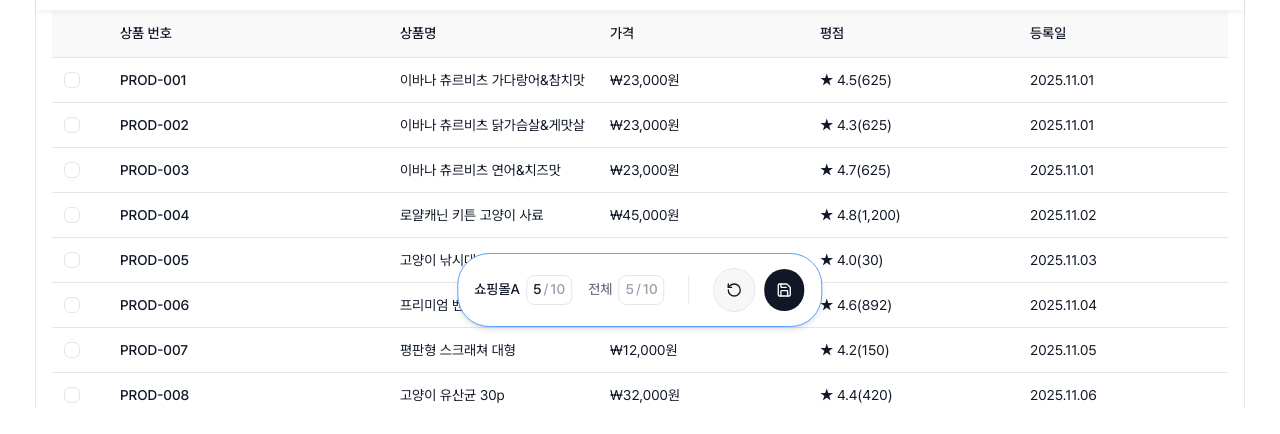
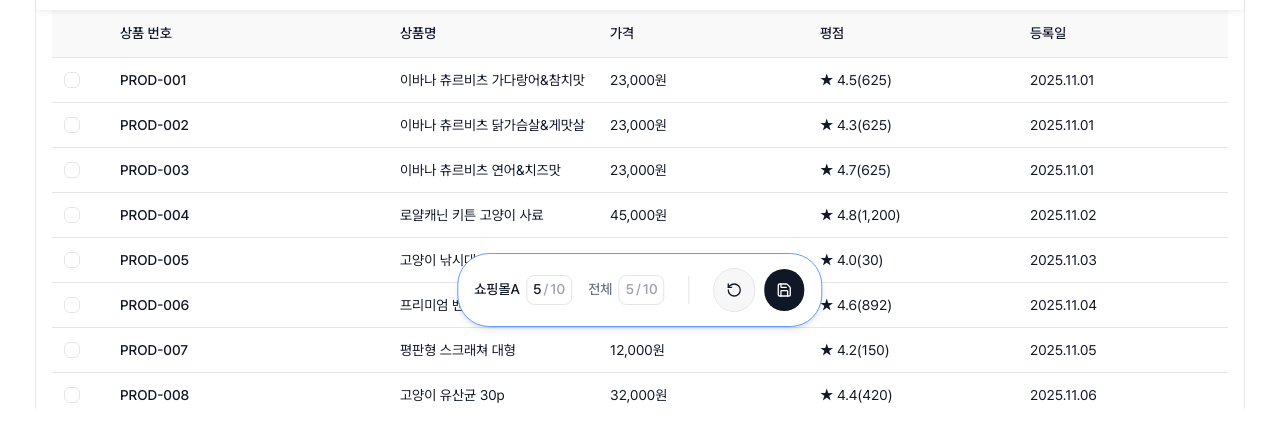
Before and after one commit to itso-wavy/replmate, a Next.js app: page /products in a window 1280 px wide. Shown: the part 363-797 px from the top of the page. Built offline with nearby package versions, Linux system fonts and the light colour scheme; no server answers.

Commit message:
chore: 코드 정리 및 주석 업데이트
- formatPrice: Intl.NumberFormat 간소화
- StoreProductsTable: 상품명 max-w 제거, 가격 포맷 수정
- products/page, replys/page: 임시 주석 정리
- _providers.tsx: FIXME 주석 내용 구체화
- 데이터 흐름 구조도.md 삭제

```diff
--- a/app/(private)/products/_components/StoreProductsTable.tsx
+++ b/app/(private)/products/_components/StoreProductsTable.tsx
@@ -34,7 +34,7 @@ import {
   getProductsByStoreId,
   getTotalTargetProductCount,
 } from '@/dummy/products';
-import { formatDate, formatPrice, getActiveStoreList } from '@/lib/utils';
+import { formatDate, formatPrice } from '@/lib/utils';
 import { StoreStore } from '@/store/storeStore';
 import { UserStore } from '@/store/userStore';
 import { ProductDomain } from '@/types';
@@ -133,7 +133,7 @@ const StoreProductsTable = ({ maxRows = 15 }: StoreProductsTableProps) => {
         header: '상품명',
         accessorFn: (row) => row.name,
         cell: ({ getValue }) => (
-          <div className='max-w-[200px] truncate' title={getValue() as string}>
+          <div className='truncate' title={getValue() as string}>
             {getValue() as string}
           </div>
         ),
@@ -144,7 +144,7 @@ const StoreProductsTable = ({ maxRows = 15 }: StoreProductsTableProps) => {
         accessorFn: (row) => row.price,
         cell: ({ getValue }) => {
           const price = getValue() as number | null;
-          return <div>{price !== null ? `${formatPrice(price)}원` : '-'}</div>;
+          return <div>{price !== null ? `${formatPrice(price)}` : '-'}</div>;
         },
       },
       {
--- a/app/(private)/replys/page.tsx
+++ b/app/(private)/replys/page.tsx
@@ -27,8 +27,3 @@ const ReplysPage = () => {
 };
 
 export default ReplysPage;
-
-/*
-플랫폼: 네이버 브랜드 스토어
-상품명: [80일분] 얼라이브 원스데일리 포맨 종합 멀티 남성 비타민 80정 1박스
-캡처 2개 필요 */
--- a/app/_providers.tsx
+++ b/app/_providers.tsx
@@ -15,7 +15,11 @@ import { SessionProvider } from 'next-auth/react';
 import { toast } from 'sonner';
 
 const getErrorMessage = (error: unknown): string => {
-  // FIXME: 에러 핸들링 계층 보완 필요
+  /*  FIXME: 에러 핸들링 계층 보완 필요
+  - QueryCache, MutationCache의 onError에 Sonner toast 연결
+  - AxiosError의 messageKo 필드를 우선 표시, 없으면 기본 메시지 fallback
+  - 개별 훅에서 onError 핸들러 없이도 API 에러 자동 toast 처리
+  */
   if (error instanceof AxiosError) {
     return error.response?.data?.messageKo ?? '오류가 발생했습니다.';
   }
--- a/lib/utils/product.ts
+++ b/lib/utils/product.ts
@@ -1,8 +1,3 @@
 export const formatPrice = (price: number) => {
-  const formatter = new Intl.NumberFormat('ko-KR', {
-    style: 'currency',
-    currency: 'KRW',
-  });
-
-  return formatter.format(price);
+  return new Intl.NumberFormat('ko-KR').format(price) + '원';
 };
```
Also changed, not shown: app/(private)/products/page.tsx (+11 -0 lines), 1 other file (tests, documents, lock files or other folders).
